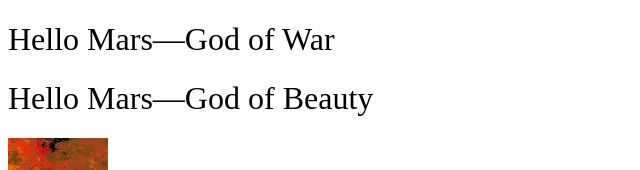
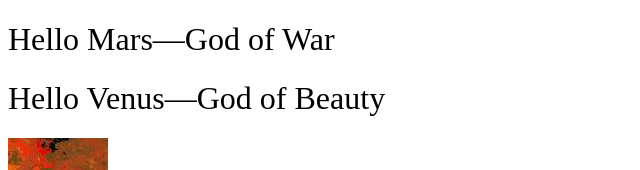
Before and after one commit to shadowmason/10-22-2016, a plain HTML site: page index.html in a window 1280 px wide. Shown: the top 170 px of the page, without its empty margins (0-640 px from the left). Drawn offline with Linux system fonts and the light colour scheme.

Commit message:
fixed Venus

```diff
--- a/index.html
+++ b/index.html
@@ -11,7 +11,7 @@ body h1 {
 </style>
 <body>
 <h1>Hello Mars—God of War</h1>
-<h1>Hello Mars—God of Beauty</h1>
+<h1>Hello Venus—God of Beauty</h1>
 <img src="abstract-q-c-100-100-5.jpg" width="100" height="100" alt=""/>
 <h2>antoher world that is near by you</h2>
 <h3> jump jump jump jump </h3>
```
